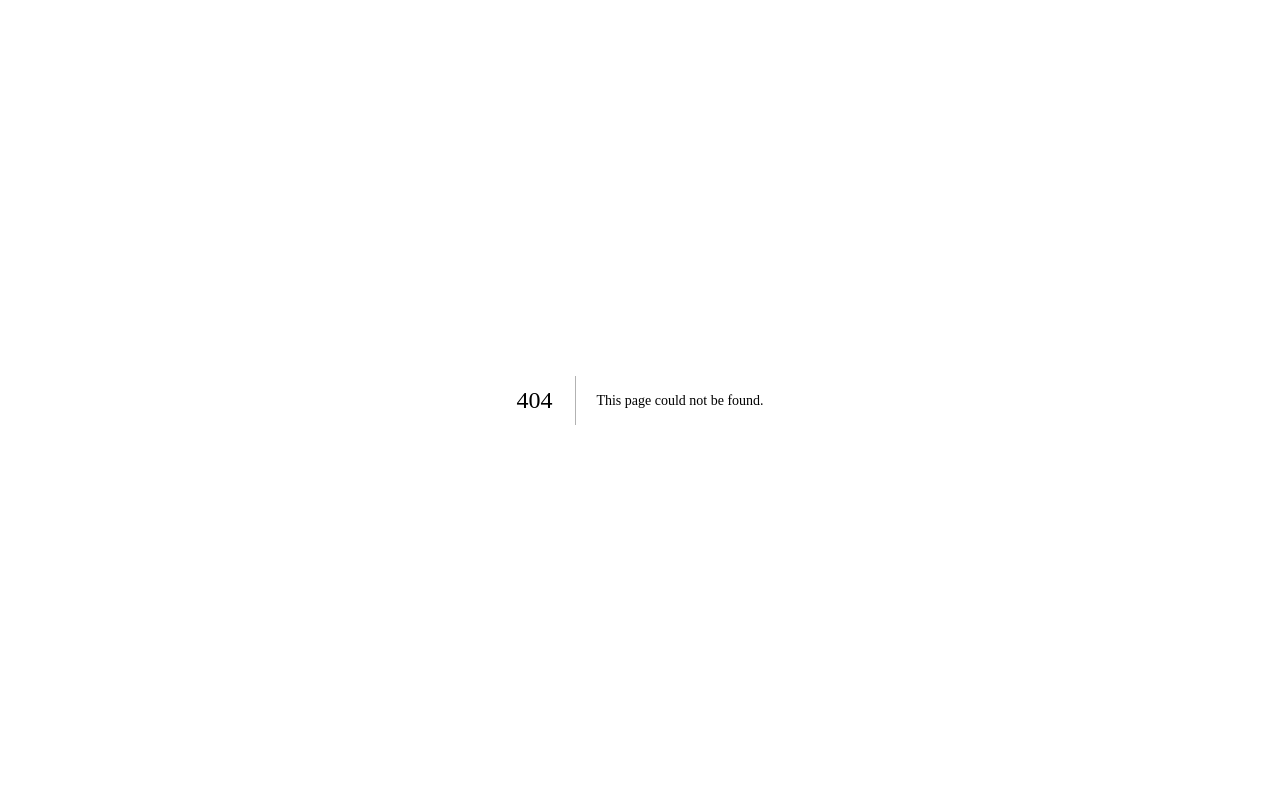
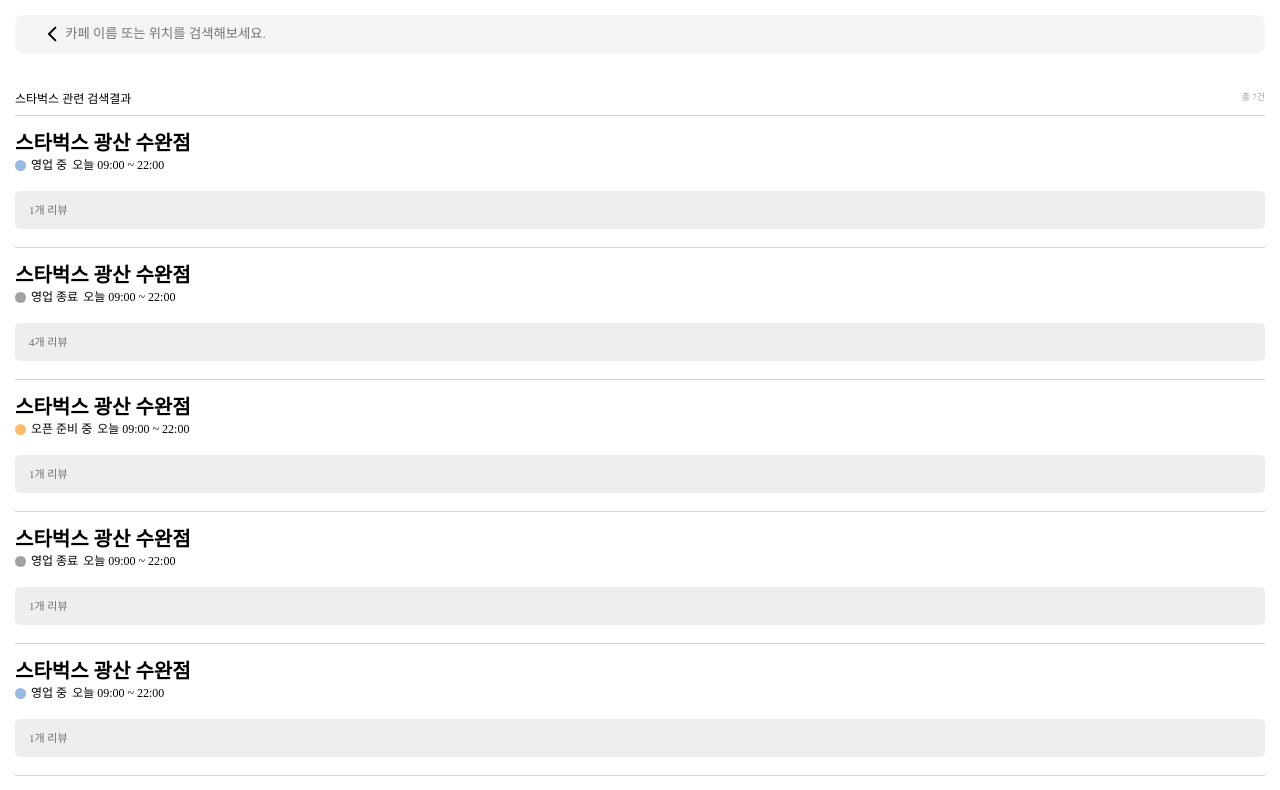
Before and after one commit to CafeNow-Development/CafeNow-Client, a Next.js app: page /result in a window 1280 px wide. Before the commit this address had no page. Shown: the top 790 px of the page. Built offline with nearby package versions, Linux system fonts and the light colour scheme.

Commit message:
feat: ResultPage publish

```diff
--- /dev/null
+++ b/components/Result/index.tsx
@@ -0,0 +1,35 @@
+import React from "react";
+import MarketList from "./MarketList";
+import SearchBar from "./SearchBar";
+
+import * as S from "./style";
+
+enum Business {
+  open = "open",
+  close = "close",
+  setting = "setting",
+}
+
+interface CafeItemProps {
+  cafeName: string;
+  isBusiness: Business;
+  cafeWeekendHour: string;
+  review: any[];
+}
+
+interface CafeListProps {
+  cafeList: CafeItemProps[];
+}
+
+interface ResultProps extends CafeListProps {}
+
+const Result: React.FC<ResultProps> = ({ cafeList }) => {
+  return (
+    <S.Positioner>
+      <SearchBar />
+      <MarketList cafeList={cafeList} />
+    </S.Positioner>
+  );
+};
+
+export default Result;
--- /dev/null
+++ b/components/Result/style.ts
@@ -0,0 +1,8 @@
+import styled from "styled-components"
+
+export const Positioner = styled.div`
+    display : flex;
+    flex-direction: column;
+
+    padding : 15px;
+`;
--- a/components/index.ts
+++ b/components/index.ts
@@ -1,2 +1,3 @@
 export { default as Start } from "./Start";
 export { default as Search } from "./Search"
+export { default as Result } from "./Result"
--- /dev/null
+++ b/containers/ResultContainer/index.tsx
@@ -0,0 +1,45 @@
+import React from "react";
+
+import { Result } from "../../components";
+
+enum Business {
+  open = "open",
+  close = "close",
+  setting = "setting",
+}
+
+const ResultContainer: React.FC = () => {
+  const CafeList = [
+    { cafeName: "스타벅스 광산 수완점", isBusiness: Business.open, cafeWeekendHour: "오늘 09:00 ~ 22:00", review: [{ reviewStar: 4.5, reviewContent: "사장님이 친절하세요^^" }] },
+    {
+      cafeName: "스타벅스 광산 수완점",
+      isBusiness: Business.close,
+      cafeWeekendHour: "오늘 09:00 ~ 22:00",
+      review: [
+        { reviewStar: 4.5, reviewContent: "사장님이 친절하세요^^" },
+        { reviewStar: 4.5, reviewContent: "사장님이 친절하세요^^" },
+        { reviewStar: 4.5, reviewContent: "사장님이 친절하세요^^" },
+        { reviewStar: 4.5, reviewContent: "사장님이 친절하세요^^" },
+      ],
+    },
+    { cafeName: "스타벅스 광산 수완점", isBusiness: Business.setting, cafeWeekendHour: "오늘 09:00 ~ 22:00", review: [{ reviewStar: 4.5, reviewContent: "사장님이 친절하세요^^" }] },
+    { cafeName: "스타벅스 광산 수완점", isBusiness: Business.close, cafeWeekendHour: "오늘 09:00 ~ 22:00", review: [{ reviewStar: 4.5, reviewContent: "사장님이 친절하세요^^" }] },
+    { cafeName: "스타벅스 광산 수완점", isBusiness: Business.open, cafeWeekendHour: "오늘 09:00 ~ 22:00", review: [{ reviewStar: 4.5, reviewContent: "사장님이 친절하세요^^" }] },
+    {
+      cafeName: "스타벅스 광산 수완점",
+      isBusiness: Business.setting,
+      cafeWeekendHour: "오늘 09:00 ~ 22:00",
+      review: [
+        { reviewStar: 4.5, reviewContent: "사장님이 친절하세요^^" },
+        { reviewStar: 4.5, reviewContent: "사장님이 친절하세요^^" },
+        { reviewStar: 4.5, reviewContent: "사장님이 친절하세요^^" },
+        { reviewStar: 4.5, reviewContent: "사장님이 친절하세요^^" },
+        { reviewStar: 4.5, reviewContent: "사장님이 친절하세요^^" },
+      ],
+    },
+    { cafeName: "스타벅스 광산 수완점", isBusiness: Business.open, cafeWeekendHour: "오늘 09:00 ~ 22:00", review: [{ reviewStar: 4.5, reviewContent: "사장님이 친절하세요^^" }] },
+  ];
+  return <Result cafeList={CafeList} />;
+};
+
+export default ResultContainer;
--- a/containers/index.ts
+++ b/containers/index.ts
@@ -1,2 +1,3 @@
 export { default as StartContainer } from "./StartContainer";
 export { default as SearchContainer } from "./SearchContainer"
+export { default as ResultContainer } from "./ResultContainer"
--- /dev/null
+++ b/pages/result/index.tsx
@@ -0,0 +1,13 @@
+import React from "react";
+
+import { ResultContainer } from "../../containers";
+
+const Result = () => {
+  return (
+    <>
+      <ResultContainer />
+    </>
+  );
+};
+
+export default Result;
```
